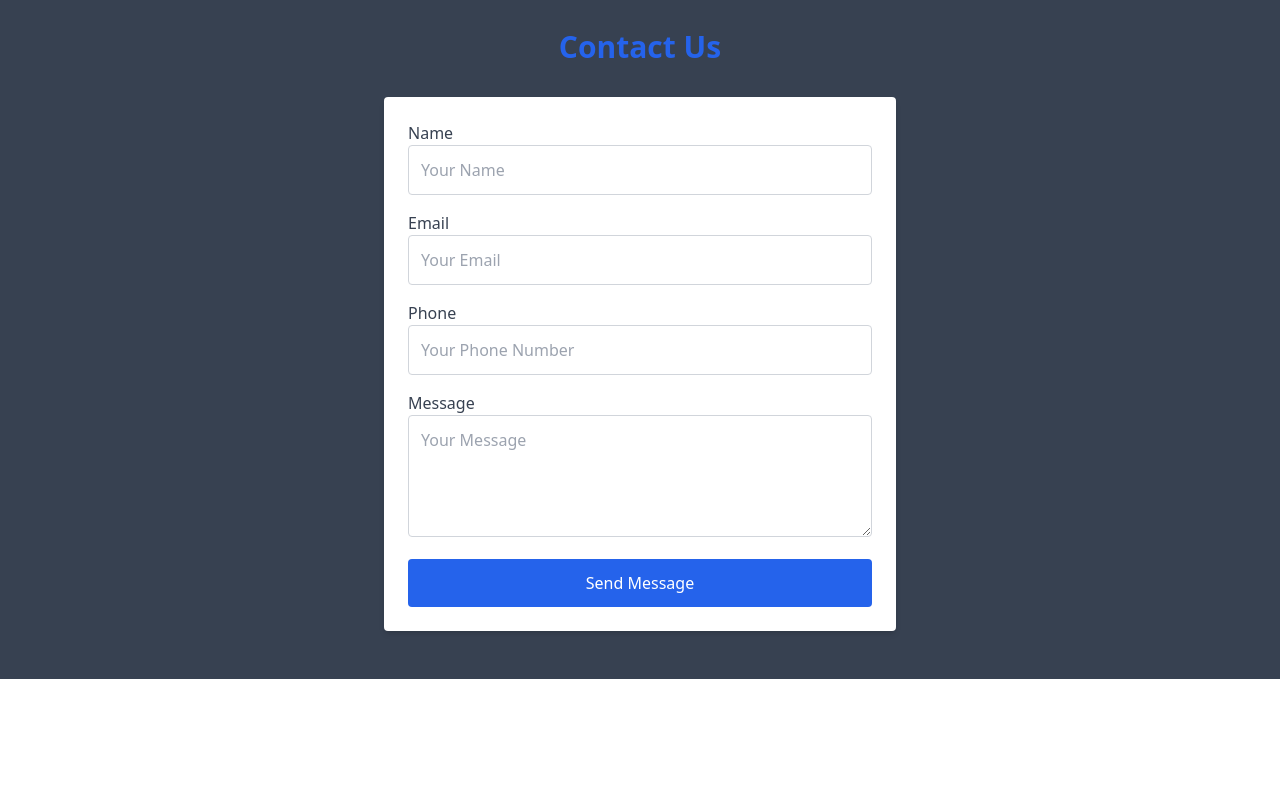
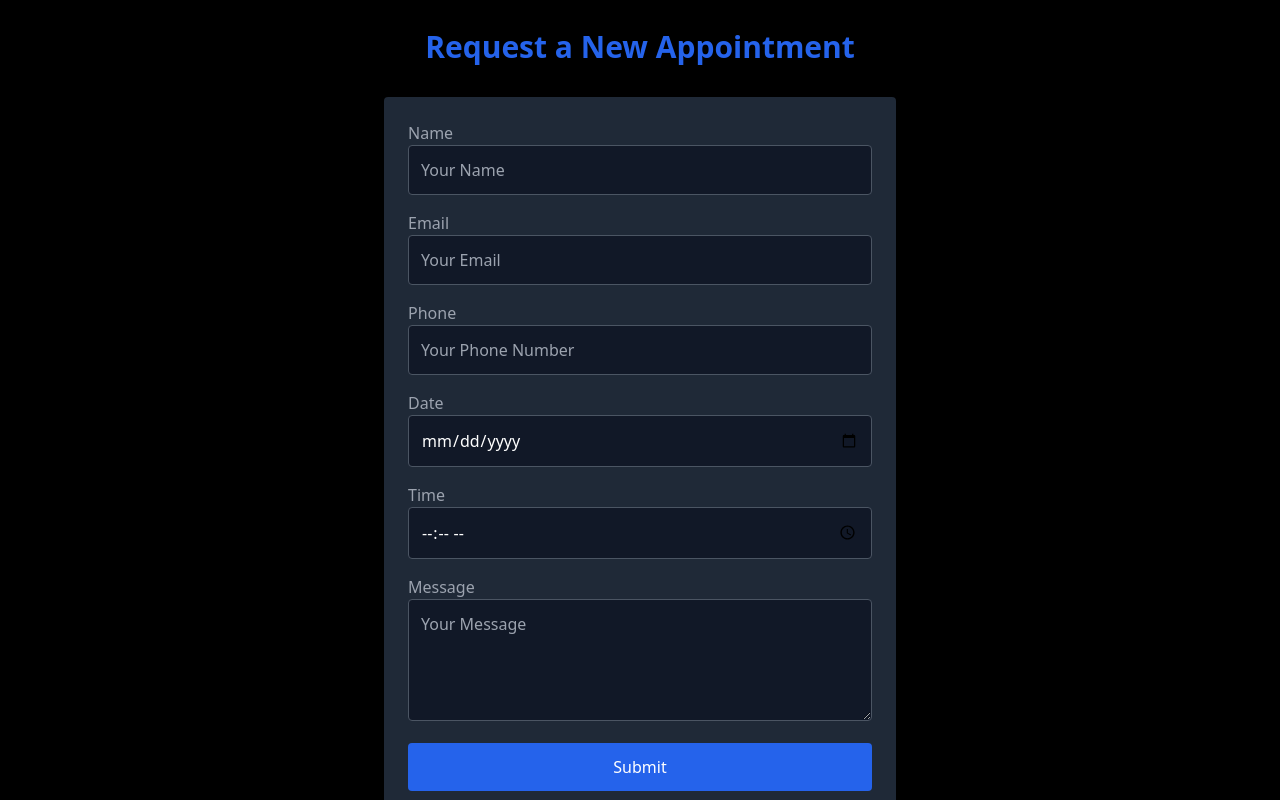
Before and after one commit to RATIKANTA1/PerspectifyAI, a React (Create React App) app: page / in a window 1280 px wide. Shown: the part 1680-2480 px from the top of the page. Before the commit the page ends 2359 px from the top, so only its background shows below. Built offline with nearby package versions, Linux system fonts and the light colour scheme.

Commit message:
Booking & contact & Header

```diff
--- a/package.json
+++ b/package.json
@@ -9,6 +9,7 @@
     "react-dom": "^19.0.0",
     "react-router-dom": "^7.0.2",
     "react-scripts": "5.0.1",
+    "react-scroll": "^1.9.0",
     "tailwindcss": "^3.4.16",
     "web-vitals": "^4.2.4"
   },
--- a/src/App.js
+++ b/src/App.js
@@ -2,18 +2,19 @@ import React from 'react';
 import Header from './Components/Header';
 import Home from './Components/Home';
 import Services from './Components/Services';
-import ContactForm from './Components/ContactForm';
+import Contact from './Components/ContactForm';
 import AboutUs from './Components/AboutUs';
+import Booking from './Components/Booking';
 
 function App() {
   return (
     <div>
       <Header />
       <Home />
-      <AboutUs/>
+      <AboutUs />
       <Services />
-      <ContactForm />
-
+      <Booking />
+      <Contact />
     </div>
   );
 }
--- a/src/Components/AboutUs.jsx
+++ b/src/Components/AboutUs.jsx
@@ -3,7 +3,7 @@ import aboutus from '../assets/aboutus.png';  // Replace with your image path
 
 function AboutUs() {
   return (
-    <section className="bg-black text-white py-12">
+    <section id="about" className="bg-black text-white py-12">
   <div className="container mx-auto text-center"> {/* Add text-center here */}
     <h2 className="text-3xl font-bold mb-4 text-center">About Us</h2> {/* text-center here */}
     <p className="text-lg mb-8 text-center"> {/* text-center here */}
--- /dev/null
+++ b/src/Components/Booking.jsx
@@ -0,0 +1,124 @@
+import React, { useState } from 'react';
+
+function Booking() {
+  const [formData, setFormData] = useState({
+    name: '',
+    email: '',
+    phone: '',
+    date: '',
+    time: '',
+    message: ''
+  });
+
+  const handleChange = (e) => {
+    const { name, value } = e.target;
+
+
+    if (name === 'name') {
+      const regex = /^[a-zA-Z\s]*$/; // Only letters and spaces
+      if (!regex.test(value)) return;
+    }
+
+
+    if (name === 'phone') {
+      const regex = /^[0-9]*$/; // Only numbers
+      if (!regex.test(value)) return;
+    }
+
+    setFormData({ ...formData, [name]: value });
+  };
+
+  const handleSubmit = (e) => {
+    e.preventDefault();
+    console.log('Appointment Data:', formData);
+
+  };
+
+  return (
+    <section id="book-appointment" className="bg-black text-white py-12">
+      <div className="container mx-auto max-w-lg">
+        <h2 className="text-3xl font-bold text-center text-blue-600 mb-8">Request a New Appointment</h2>
+        <form onSubmit={handleSubmit} className="bg-gray-800 p-6 rounded shadow-md">
+          <div className="mb-4">
+            <label className="block text-gray-400">Name</label>
+            <input
+              type="text"
+              name="name"
+              value={formData.name}
+              onChange={handleChange}
+              className="w-full p-3 border border-gray-600 rounded bg-gray-900 text-white"
+              placeholder="Your Name"
+              required
+            />
+          </div>
+          <div className="mb-4">
+            <label className="block text-gray-400">Email</label>
+            <input
+              type="email"
+              name="email"
+              value={formData.email}
+              onChange={handleChange}
+              className="w-full p-3 border border-gray-600 rounded bg-gray-900 text-white"
+              placeholder="Your Email"
+              required
+            />
+          </div>
+          <div className="mb-4">
+            <label className="block text-gray-400">Phone</label>
+            <input
+              type="tel"
+              name="phone"
+              value={formData.phone}
+              onChange={handleChange}
+              className="w-full p-3 border border-gray-600 rounded bg-gray-900 text-white"
+              placeholder="Your Phone Number"
+              required
+            />
+          </div>
+          <div className="mb-4">
+            <label className="block text-gray-400">Date</label>
+            <input
+              type="date"
+              name="date"
+              value={formData.date}
+              onChange={handleChange}
+              className="w-full p-3 border border-gray-600 rounded bg-gray-900 text-white"
+              required
+            />
+          </div>
+          <div className="mb-4">
+            <label className="block text-gray-400">Time</label>
+            <input
+              type="time"
+              name="time"
+              value={formData.time}
+              onChange={handleChange}
+              className="w-full p-3 border border-gray-600 rounded bg-gray-900 text-white"
+              required
+              pattern="[0-9]{2}:[0-9]{2} (AM|PM)"
+            />
+          </div>
+          <div className="mb-4">
+            <label className="block text-gray-400">Message</label>
+            <textarea
+              name="message"
+              value={formData.message}
+              onChange={handleChange}
+              className="w-full p-3 border border-gray-600 rounded bg-gray-900 text-white"
+              placeholder="Your Message"
+              rows="4"
+            ></textarea>
+          </div>
+          <button
+            type="submit"
+            className="bg-blue-600 text-white p-3 rounded w-full hover:bg-blue-500"
+          >
+            Submit
+          </button>
+        </form>
+      </div>
+    </section>
+  );
+}
+
+export default Booking;
--- a/src/Components/ContactForm.jsx
+++ b/src/Components/ContactForm.jsx
@@ -1,39 +1,76 @@
-import React from 'react';
+import React, { useState } from 'react';
 
 function Contact() {
+  const [name, setName] = useState('');
+  const [phone, setPhone] = useState('');
+
+  const handleNameChange = (e) => {
+    const value = e.target.value;
+    if (/^[A-Za-z\s]*$/.test(value)) {
+      setName(value);
+    }
+  };
+
+  const handlePhoneChange = (e) => {
+    const value = e.target.value;
+    if (/^\d*$/.test(value)) {
+      setPhone(value);
+    }
+  };
+
   return (
-    <section className="bg-gray-700 py-12">
-      <div className="container mx-auto max-w-lg">
+    <section id="contact" className="bg-black text-white py-12">
+      <div className="container mx-auto flex flex-col md:flex-row justify-between items-center space-y-8 md:space-y-0 md:space-x-8">
+
+        <div className="w-full md:w-1/2 bg-gray-800 p-6 rounded shadow-md">
+          <h2 className="text-3xl font-bold text-center text-blue-600 mb-4">Request Invite</h2>
+          <p className="text-lg text-center mb-4">
+            We want learning to become just as fun and accessible as entertainment - Be the first to redefine your financial and personal path with Perspectify!
+          </p>
+          <p className="text-center">
+            <strong>Email:</strong> <a href="mailto:Info@PerspectifyAI.com" className="text-blue-400">Info@PerspectifyAI.com</a>
+          </p>
+          <p className="text-center">
+            <strong>Phone:</strong> <a href="tel:07932433446" className="text-blue-400">07932433446</a>
+          </p>
+        </div>
+
+        {/* Right side - Contact Form */}
+        <div className="w-full md:w-1/2 bg-gray-800 p-6 rounded shadow-md">
           <h2 className="text-3xl font-bold text-blue-600 mb-8 text-center">Contact Us</h2>
-        <form className="bg-white p-6 rounded shadow-md">
+          <form>
             <div className="mb-4">
-            <label className="block text-gray-700">Name</label>
+              <label className="block text-gray-400">Name</label>
               <input
                 type="text"
-              className="w-full p-3 border border-gray-300 rounded"
+                value={name}
+                onChange={handleNameChange}
+                className="w-full p-3 border border-gray-600 rounded bg-gray-900 text-white"
                 placeholder="Your Name"
               />
             </div>
             <div className="mb-4">
-            <label className="block text-gray-700">Email</label>
+              <label className="block text-gray-400">Email</label>
               <input
                 type="email"
-              className="w-full p-3 border border-gray-300 rounded"
+                className="w-full p-3 border border-gray-600 rounded bg-gray-900 text-white"
                 placeholder="Your Email"
               />
             </div>
             <div className="mb-4">
-            <label className="block text-gray-700">Phone</label>
+              <label className="block text-gray-400">Phone</label>
               <input
-              type="Phone Number"
-              className="w-full p-3 border border-gray-300 rounded"
+                type="text"
+                value={phone}
+                onChange={handlePhoneChange}
+                className="w-full p-3 border border-gray-600 rounded bg-gray-900 text-white"
                 placeholder="Your Phone Number"
               />
             </div>
             <div className="mb-4">
-            <label className="block text-gray-700">Message</label>
+              <label className="block text-gray-400">Message</label>
               <textarea
-              className="w-full p-3 border border-gray-300 rounded"
+                className="w-full p-3 border border-gray-600 rounded bg-gray-900 text-white"
                 placeholder="Your Message"
                 rows="4"
               ></textarea>
@@ -46,6 +83,7 @@ function Contact() {
             </button>
           </form>
         </div>
+      </div>
     </section>
   );
 }
--- a/src/Components/Home.jsx
+++ b/src/Components/Home.jsx
@@ -1,6 +1,6 @@
 function Home() {
   return (
-      <section className="bg-gray-100 p-12 text-center">
+    <section id="home" className="bg-gray-100 p-12 text-center">
       <h2 className="text-3xl font-bold">Welcome to Your Financial Future</h2>
       <p className="text-lg mt-4">Get personalized advice from experts</p>
     </section>
--- a/src/Components/Services.jsx
+++ b/src/Components/Services.jsx
@@ -4,7 +4,7 @@ import service3 from '../assets/services3.jpg'
 
   function Services() {
     return (
-      <section className="bg-black py-12">
+      <section id='services' className="bg-black py-12">
         <div className="container mx-auto text-center">
           <h2 className="text-3xl font-bold text-blue-600 mb-8">Our Services</h2>
           <div className="grid md:grid-cols-3 gap-8">
```
Also changed, not shown: src/Components/Header.jsx (+27 -20 lines), 1 other file (tests, documents, lock files or other folders). Lines whose indentation alone changed are shown as unchanged.
